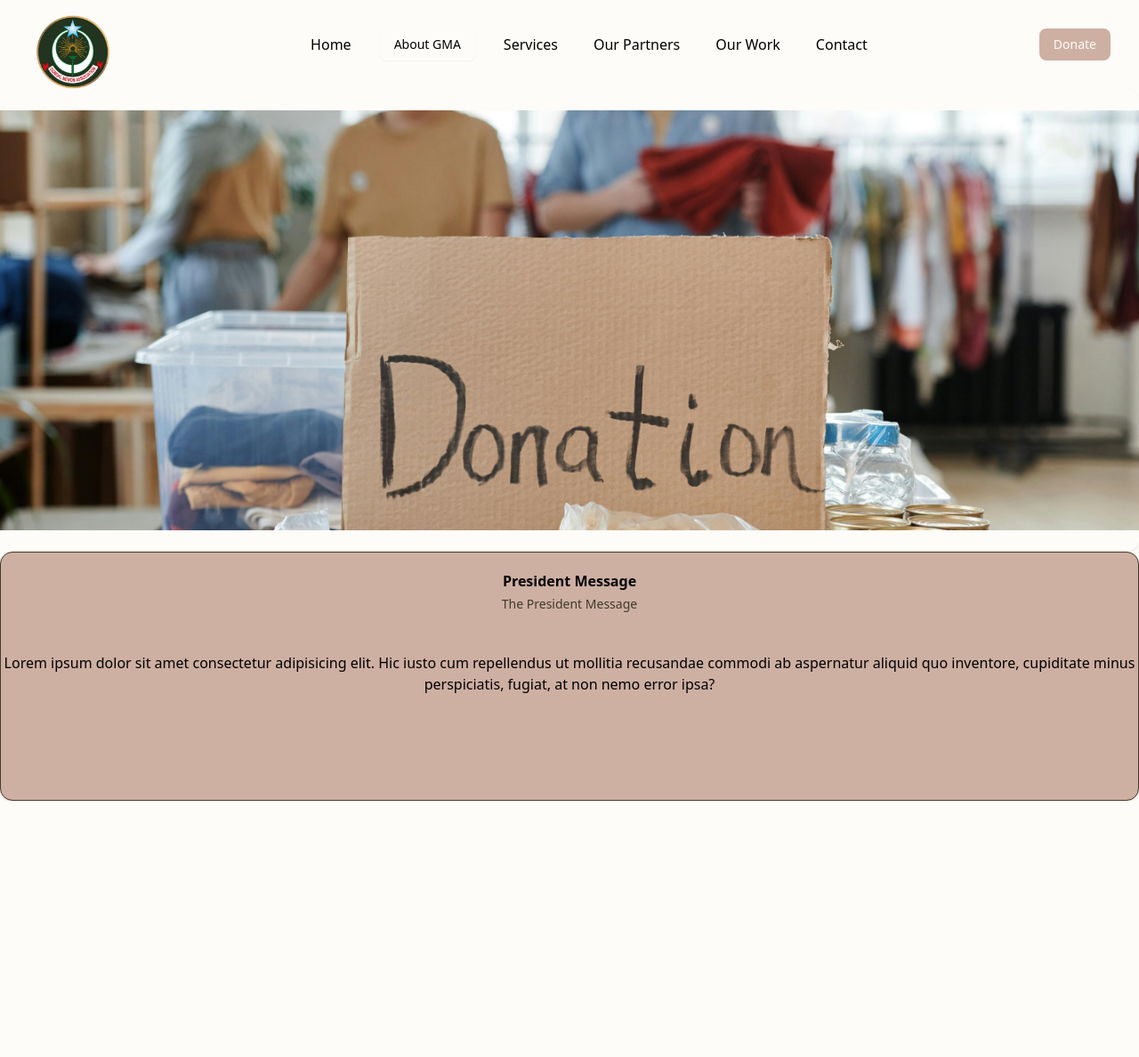
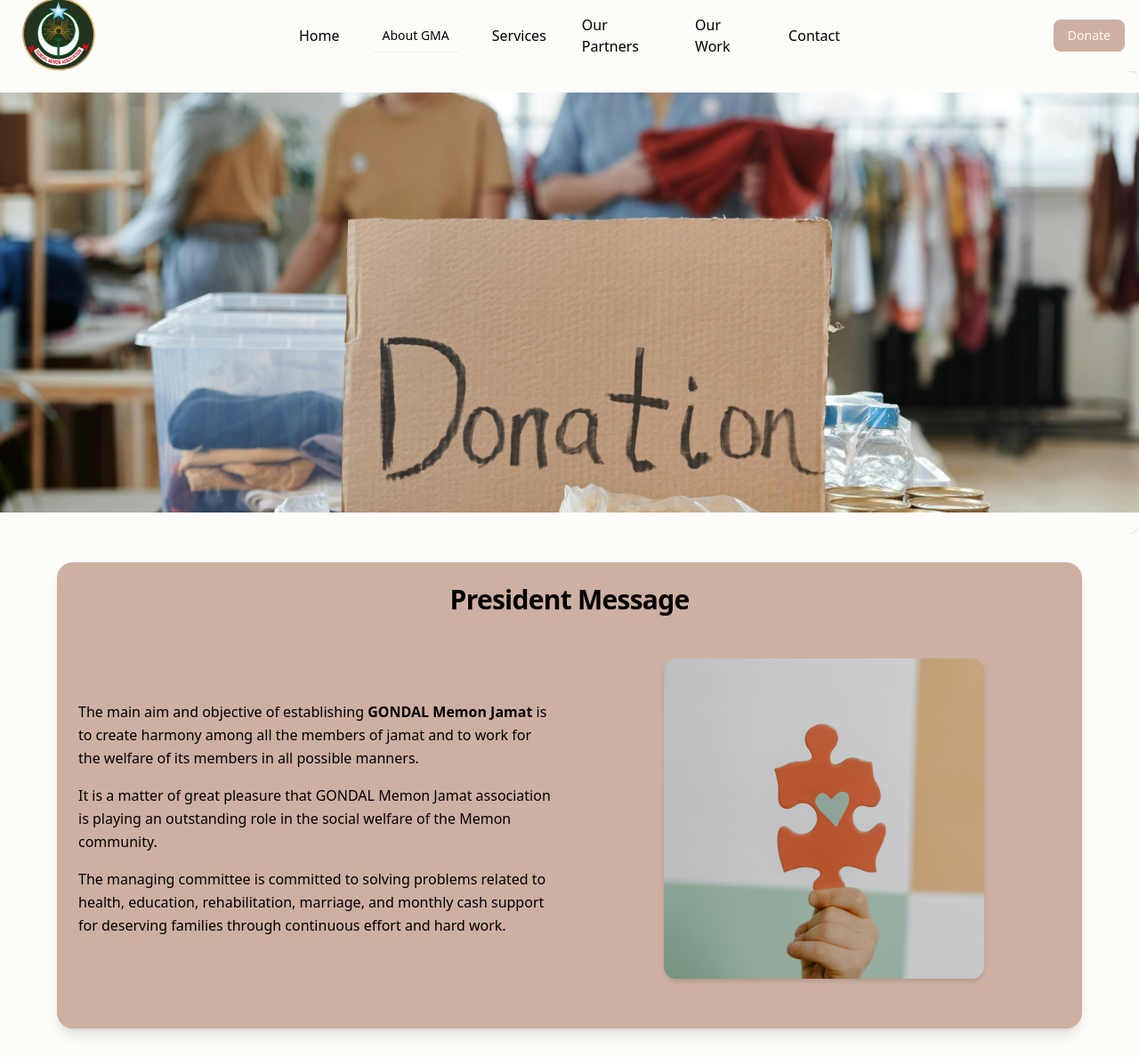
Before and after one commit to awais2542/NGO-website, a Next.js app: page / in a window 1280 px wide. Shown: the whole page at 89% size. Before the commit the page ends 900 px from the top, so only its background shows below. Built offline with nearby package versions, Linux system fonts and the light colour scheme.

Commit message:
project creation

```diff
--- a/app/Navbar.jsx
+++ b/app/Navbar.jsx
@@ -1,93 +1,71 @@
 "use client";
+
 import { useState } from "react";
+import Link from "next/link";
 import { Button } from "@/components/button";
+import Logo from "@/components/Logo";
 import { DropdownMenuDemo } from "@/components/demos/dropdownMenuDemo";
-import Logo from "@/components/Logo";
-import Link from "next/link";
 
-export default function Navbar(){
-    const[isClick, setisClick] =  useState(false);
+export default function Navbar() {
+  const [open, setOpen] = useState(false);
 
-    const toggleNavbar = ()  =>  {
-        setisClick(!isClick);
-    }
+  const navLink =
+    "relative text-black px-2 py-1 transition-all duration-300 after:absolute after:left-0 after:-bottom-1 after:h-[2px] after:w-0 after:bg-secondary after:transition-all after:duration-300 hover:after:w-full";
+
   return (
-        <nav className="relative bg-card text-black ">
-            <div className="max-w-7xl mx-auto px-4 sm:px-6 lg:px-8">
-                <div className="flex items-center justify-between h-25">
-                    <div className="flex items-center">
-                        <div className="logo flex mt-5 shrink-0 " >
-                            <Logo src={"Images/logo.png"} height={40} width={100} alt="logo" />
+    <nav className="bg-card shadow-sm">
+      <div className="max-w-7xl mx-auto px-4">
+        <div className="flex h-20 items-center justify-between relative">
+
+          {/* LEFT: LOGO */}
+          <div className="flex-shrink-0">
+            <Logo src="/Images/logo.png" height={40} width={100} alt="logo" />
           </div>
+
+          {/* CENTER: NAV LINKS (DESKTOP) */}
+          <div className="hidden md:flex absolute left-1/2 -translate-x-1/2 items-center gap-6">
+            <Link href="/" className={navLink}>Home</Link>
+            <DropdownMenuDemo />
+            <Link href="#" className={navLink}>Services</Link>
+            <Link href="#" className={navLink}>Our Partners</Link>
+            <Link href="#" className={navLink}>Our Work</Link>
+            <Link href="#" className={navLink}>Contact</Link>
           </div>
-                        <div className="hidden md:block items-center ">
-                        <div className="ml-4 flex items-center-safe gap-6 md:ml-6">
-                            <Link  href="/" className="nav-link text-black hover:bg-muted rounded-lg p-2" >
-                                Home
+
+          {/* RIGHT: DONATE + TOGGLER */}
+          <div className="flex items-center gap-3">
+            <Link href="/donate" className="hidden md:block">
+              <Button className="bg-secondary hover:bg-primary transition">
+                Donate
+              </Button>
             </Link>
 
-                               <DropdownMenuDemo />
-
-                            <Link  href="" className=" nav-link text-black hover:bg-muted rounded-lg p-2" >
-                                Services
-                            </Link>
-                            <Link  href="" className="nav-link text-black hover:bg-muted rounded-lg p-2" >
-                                Our Partners
-                            </Link>
-                            <Link  href="" className="nav-link text-black hover:bg-muted rounded-lg p-2" >
-                                Our Work
-                            </Link>
-                            <Link  href="" className="nav-link text-black hover:bg-muted rounded-lg p-2" >
-                                Contact
-                            </Link>
-
-                        </div>
-
-                        </div>
-                        <div className="flex fixed-right">
-                             <Link href="/donate" >
-                                <Button className=" bg-secondary size-lg hover:bg-primary ">Donate</Button>
-                            </Link>
-                        </div>
-                    <div className="md:hidden flex items-center">
-                        <button className="inline-flex items-center justify-center p-2 rounded-xbg-muted                          hover:bg-gray-700 focus:outline-none focus:ring-2 focus:ring-inset focus:ring-white"
-                         onClick={toggleNavbar}
+            {/* MOBILE TOGGLE */}
+            <button
+              onClick={() => setOpen(!open)}
+              className="md:hidden p-2 rounded-lg hover:bg-muted"
             >
-                            {isClick ? (
-                                <svg className="block h-6 w-6" xmlns="http://www.w3.org/2000/svg" fill="none" viewBox="0 0 24 24" stroke="currentColor" aria-hidden="true">
-                                    <path strokeLinecap="round" strokeLinejoin="round" strokeWidth="2" d="M6 18L18 6M6 6l12 12" />
-                                </svg>
-                            ) : (
-                                <svg className="block h-6 w-6" xmlns="http://www.w3.org/2000/svg" fill="none" viewBox="0 0 24 24" stroke="currentColor" aria-hidden="true">
-                                    <path strokeLinecap="round" strokeLinejoin="round" strokeWidth="2" d="M4 6h16M4 12h16M4 18h16" />
-                                </svg>
-                            )}
+              {open ? "✕" : "☰"}
             </button>
           </div>
         </div>
       </div>
-            {isClick && (
-                    <div className="md:hidden px-4 pb-4 space-y-2 bg-accent-foreground">
-                        <Link href="#" className="block text-black hover:bg-muted rounded-lg p-2">
-                        Home
+
+      {/* MOBILE MENU */}
+      {open && (
+        <div className="md:hidden bg-card px-4 pb-4 space-y-3 shadow-md">
+          <Link href="/" className="block nav-item">Home</Link>
+          <DropdownMenuDemo />
+          <Link href="#" className="block nav-item">Services</Link>
+          <Link href="#" className="block nav-item">Our Partners</Link>
+          <Link href="#" className="block nav-item">Our Work</Link>
+          <Link href="#" className="block nav-item">Contact</Link>
+
+          <Link href="/donate">
+            <Button className="w-full mt-2">Donate</Button>
           </Link>
-                        <DropdownMenuDemo />
-                        <Link href="#" className="block text-black hover:bg-muted rounded-lg p-2">
-                        Services
-                        </Link>
-                        <Link href="#" className="block text-black hover:bg-muted rounded-lg p-2">
-                        Our Partners
-                        </Link>
-                        <Link href="#" className="block text-black hover:bg-muted rounded-lg p-2">
-                        Our Work
-                        </Link>
-                        <Link href="#" className="block text-black hover:bg-muted rounded-lg p-2">
-                        Contact
-                        </Link>
-
-                        <Button className="w-full mt-2">Donate</Button>
         </div>
       )}
     </nav>
-    )
+  );
 }
--- a/package.json
+++ b/package.json
@@ -17,7 +17,7 @@
     "embla-carousel-autoplay": "^8.6.0",
     "embla-carousel-react": "^8.6.0",
     "lucide-react": "^0.562.0",
-    "next": "^16.1.1",
+    "next": "^15.5.9",
     "react": "^19.2.3",
     "react-dom": "^19.2.3",
     "tailwind-merge": "^3.4.0"
--- a/src/components/Presidentmsg.tsx
+++ b/src/components/Presidentmsg.tsx
@@ -1,27 +1,61 @@
 "use client"
-import { Car } from "lucide-react"
-import { Card, CardContent } from "./card"
 
-import { CardHeader , CardFooter, CardTitle, CardDescription } from './card'
-
-
+import { Card, CardContent, CardHeader, CardTitle } from "./card"
+import Image from "next/image"
 
 export default function Presidentmsg() {
   return (
-   <>
-      <Card className="w-full h-70  bg-secondary overflow-hidden border">
-        <CardHeader className="align text-center">
-          <CardTitle><h1>President Message</h1></CardTitle>
-          <CardDescription>
-            The President Message
-          </CardDescription>
+    <div className="w-full flex justify-center px-4 py-8">
+      <Card className="w-full max-w-6xl bg-secondary rounded-2xl shadow-lg overflow-hidden">
+
+        {/* Header */}
+        <CardHeader className="text-center pb-4">
+          <CardTitle className="text-2xl sm:text-3xl font-semibold tracking-tight">
+            President Message
+          </CardTitle>
         </CardHeader>
-        <p className="text-center pt-5">
-            Lorem ipsum dolor sit amet consectetur adipisicing elit. Hic iusto cum repellendus ut mollitia recusandae commodi ab aspernatur aliquid quo inventore, cupiditate minus perspiciatis, fugiat, at non nemo error ipsa?
-        </p>
-        <CardContent/>
 
+        {/* Content */}
+        <CardContent className="grid grid-cols-1 md:grid-cols-2 gap-6 md:gap-10 items-center px-4 sm:px-6 pb-8">
+
+          {/* IMAGE (TOP ON MOBILE, RIGHT ON DESKTOP) */}
+          <div className="order-1 md:order-2 flex justify-center">
+            <div className="relative w-full max-w-[280px] sm:max-w-[320px] md:max-w-[360px] aspect-square rounded-xl overflow-hidden shadow-md">
+              <Image
+                src="/carousel/image1.jpg"
+                alt="President Message"
+                fill
+                className="object-cover"
+                priority
+              />
+            </div>
+          </div>
+
+          {/* TEXT (BOTTOM ON MOBILE, LEFT ON DESKTOP) */}
+          <div className="order-2 md:order-1 text-left space-y-4 text-sm sm:text-base leading-relaxed">
+            <p>
+              The main aim and objective of establishing{" "}
+              <strong>GONDAL Memon Jamat</strong> is to create harmony among all the
+              members of jamat and to work for the welfare of its members in all
+              possible manners.
+            </p>
+
+            <p>
+              It is a matter of great pleasure that GONDAL Memon Jamat association
+              is playing an outstanding role in the social welfare of the Memon
+              community.
+            </p>
+
+            <p>
+              The managing committee is committed to solving problems related to
+              health, education, rehabilitation, marriage, and monthly cash
+              support for deserving families through continuous effort and hard
+              work.
+            </p>
+          </div>
+
+        </CardContent>
       </Card>
-   </>
+    </div>
   )
 }
```
Also changed, not shown: tsconfig.json (+13 -4 lines), 1 other file (tests, documents, lock files or other folders). Lines whose indentation alone changed are shown as unchanged.
